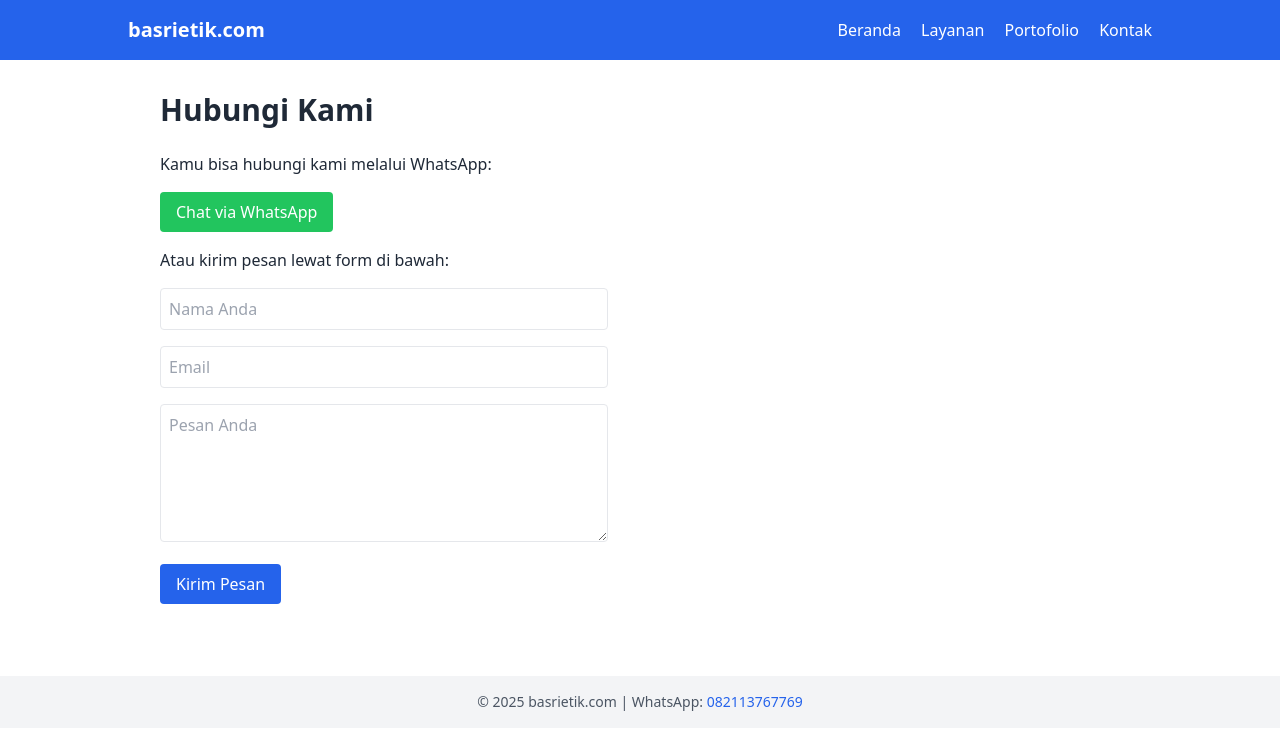
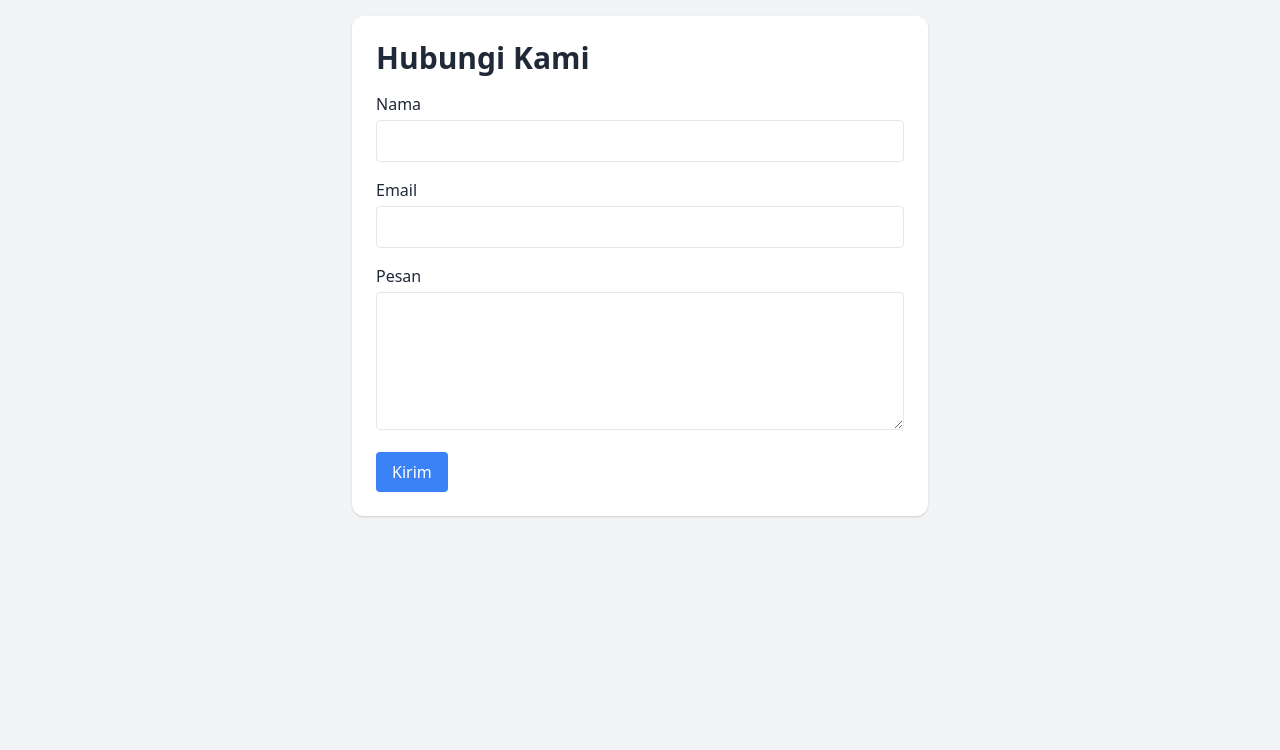
Before and after one commit to basrietik-gif/BasriTik.web, a plain HTML site: page contact.html in a window 1280 px wide. Drawn offline with nearby package versions, Linux system fonts and the light colour scheme.

Commit message:
Add files via upload

```diff
--- a/contact.html
+++ b/contact.html
@@ -1,46 +1,35 @@
+
 <!DOCTYPE html>
 <html lang="id">
 <head>
-  <meta charset="UTF-8" />
-    <meta name="viewport" content="width=device-width, initial-scale=1.0" />
-      <title>Kontak - Basrietik</title>
-        <script src="https://cdn.tailwindcss.com"></script>
-        </head>
-        <body class="bg-white text-gray-800">
-          <header class="bg-blue-600 text-white p-4">
-              <div class="max-w-5xl mx-auto flex justify-between items-center">
-                    <h1 class="text-xl font-bold">basrietik.com</h1>
-                          <nav class="space-x-4">
-                                  <a href="index.html" class="hover:underline">Beranda</a>
-                                          <a href="services.html" class="hover:underline">Layanan</a>
-                                                  <a href="portfolio.html" class="hover:underline">Portofolio</a>
-                                                          <a href="contact.html" class="hover:underline">Kontak</a>
-                                                                </nav>
-                                                                    </div>
-                                                                      </header>
+    <meta charset="UTF-8">
+    <title>Kontak</title>
+    <link href="https://cdn.jsdelivr.net/npm/tailwindcss@2.2.19/dist/tailwind.min.css" rel="stylesheet">
+</head>
+<body class="bg-gray-100 text-gray-800 p-4">
+    <div class="max-w-xl mx-auto bg-white p-6 rounded-xl shadow">
+        <h1 class="text-3xl font-bold mb-4">Hubungi Kami</h1>
+        <form action="https://formsubmit.co/basrietik@gmail.com" method="POST" class="space-y-4">
+            <input type="hidden" name="_captcha" value="false">
+            <input type="hidden" name="_next" value="https://basrietik-gif.github.io/BasriTik.web/thanks.html">
 
-                                                                        <main class="max-w-5xl mx-auto p-8">
-                                                                            <h2 class="text-3xl font-semibold mb-6">Hubungi Kami</h2>
+            <div>
+                <label class="block mb-1 font-medium">Nama</label>
+                <input type="text" name="nama" required class="w-full border p-2 rounded" />
+            </div>
 
-                                                                                <div class="space-y-4">
-                                                                                      <p>Kamu bisa hubungi kami melalui WhatsApp:</p>
-                                                                                            <a href="https://wa.me/6282113767769" target="_blank" class="inline-block bg-green-500 text-white px-4 py-2 rounded hover:bg-green-600">
-                                                                                                    Chat via WhatsApp
-                                                                                                          </a>
+            <div>
+                <label class="block mb-1 font-medium">Email</label>
+                <input type="email" name="email" required class="w-full border p-2 rounded" />
+            </div>
 
-                                                                                                                <p class="mt-8">Atau kirim pesan lewat form di bawah:</p>
+            <div>
+                <label class="block mb-1 font-medium">Pesan</label>
+                <textarea name="pesan" rows="5" required class="w-full border p-2 rounded"></textarea>
+            </div>
 
-                                                                                                                      <form action="https://formspree.io/f/mnqedvzn" method="POST" class="space-y-4 max-w-md">
-                                                                                                                              <input type="text" name="nama" placeholder="Nama Anda" required class="w-full p-2 border rounded" />
-                                                                                                                                      <input type="email" name="email" placeholder="Email" required class="w-full p-2 border rounded" />
-                                                                                                                                              <textarea name="pesan" rows="5" placeholder="Pesan Anda" required class="w-full p-2 border rounded"></textarea>
-                                                                                                                                                      <button type="submit" class="bg-blue-600 text-white px-4 py-2 rounded hover:bg-blue-700">Kirim Pesan</button>
-                                                                                                                                                            </form>
-                                                                                                                                                                </div>
-                                                                                                                                                                  </main>
-
-                                                                                                                                                                    <footer class="bg-gray-100 p-4 mt-10 text-center text-sm text-gray-600">
-                                                                                                                                                                        &copy; 2025 basrietik.com | WhatsApp: <a href="https://wa.me/6282113767769" class="text-blue-600">082113767769</a>
-                                                                                                                                                                          </footer>
-                                                                                                                                                                          </body>
-                                                                                                                                                                          </html>
+            <button type="submit" class="bg-blue-500 text-white px-4 py-2 rounded hover:bg-blue-600">Kirim</button>
+        </form>
+    </div>
+</body>
+</html>
```
Also changed, not shown: thanks.html (added, +16 -0 lines).
